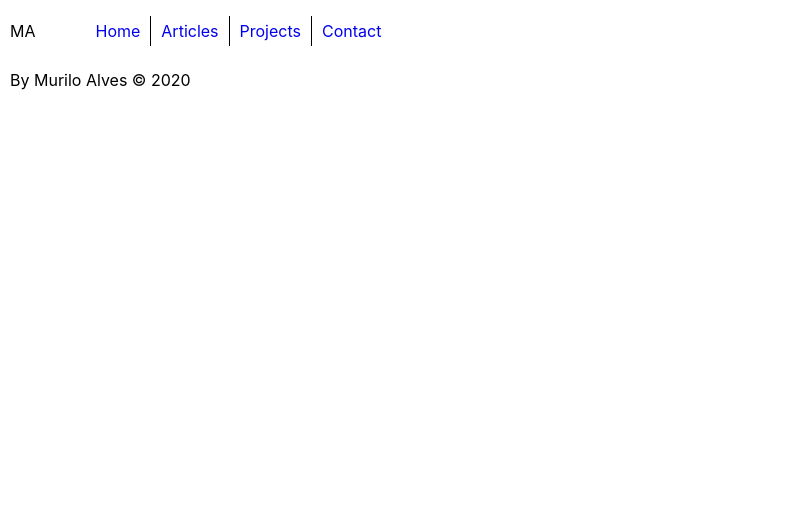
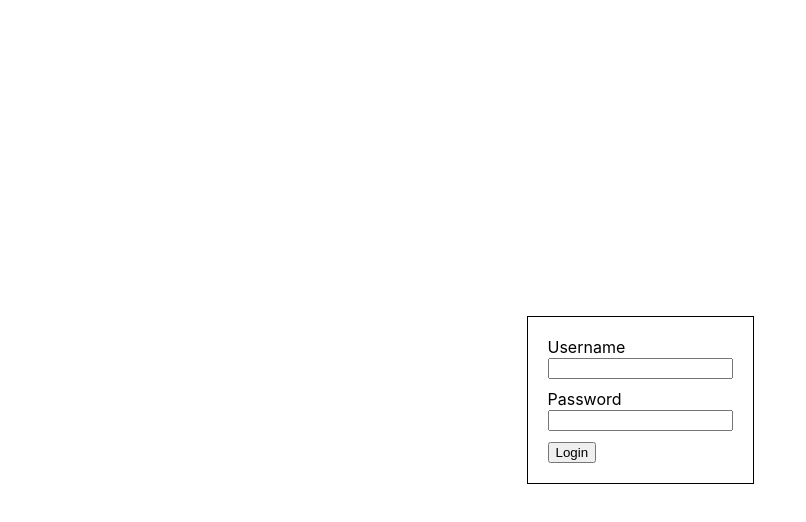
Before and after one commit to muriloreis3/my-portfolio-frontend, a React (Create React App) app: page /admin in a window 1280 px wide. Shown: the top 522 px of the page, without its empty margins (0-806 px from the left). Built offline with nearby package versions, Linux system fonts and the light colour scheme.

Commit message:
Creation of login screen

```diff
--- a/src/App.css
+++ b/src/App.css
@@ -15,6 +15,12 @@ main {
 
 .wrapper {
     width: min-content;
+    height: min-content;
+    align-self: center;
+}
+
+.formGroup {
+    margin: 10px 0;
 }
 
 .card {
--- a/src/App.js
+++ b/src/App.js
@@ -2,30 +2,16 @@ import React from 'react';
 import './App.css';
 import { Switch, Route } from 'react-router-dom';
 
-import Header from './components/Layout/Header/Header';
-import Footer from './components/Layout/Footer/Footer';
-import Articles from './components/Articles/Articles'
-import Article from './components/Articles/Article/Article'
-import Projects from './components/Projects/Projects'
-import Project from './components/Projects/Project/Project'
-import Contact from './components/Contact/Contact';
-import About from './components/About/About';
+import Layout from './components/Layout/Layout';
+import Login from './components/Admin/Login/Login'
 
 function App() {
   return (
     <div className="App">
-      <Header />
-      <main>
-        <Switch>
-          <Route path='/article/:id' component={Article} />
-          <Route path='/articles' component={Articles}/>
-          <Route path='/project/:id' component={Project} />
-          <Route path='/projects' component={Projects}/>
-          <Route path='/contact' component={Contact} />
-          <Route path='/' exact component={About}/>
-        </Switch>
-      </main>
-      <Footer />
+      <Switch>
+        <Route path="/admin" component={Login}/>
+        <Route path="/" component={Layout}/>
+      </Switch>
     </div>
   );
 }
--- /dev/null
+++ b/src/components/Admin/Login/Login.js
@@ -0,0 +1,24 @@
+import React from 'react'
+
+import classes from './Login.module.css'
+
+export default function Login() {
+    const classesBox = ['wrapper', classes.LoginBox]
+    return (
+        <div className={classes.Login}>
+            <div className={classesBox.join(' ')}>
+                <div>
+                    <label htmlFor="">Username</label>
+                    <input type="text" name="username"/>
+                </div>
+                <div>
+                    <label htmlFor="">Password</label>
+                    <input type="password" name="password"/>
+                </div>
+                <div>
+                    <input type="submit" value="Login"/>
+                </div>
+            </div>
+        </div>
+    )
+}
--- /dev/null
+++ b/src/components/Admin/Login/Login.module.css
@@ -0,0 +1,19 @@
+.Login {
+    display: flex;
+    justify-content: center;
+    align-content: center;
+    height: 100vh;
+}
+
+.LoginBox {
+    border: 1px solid black;
+    padding: 20px;
+}
+
+.LoginBox div {
+    margin-bottom: 10px;
+}
+
+.LoginBox div:last-child {
+    margin-bottom: 0;
+}
--- a/src/components/Contact/Contact.module.css
+++ b/src/components/Contact/Contact.module.css
@@ -4,7 +4,3 @@
     justify-content: center;
     align-items: center;
 }
-
-.formGroup {
-    margin: 10px 0;
-}
--- /dev/null
+++ b/src/components/Layout/Layout.js
@@ -0,0 +1,30 @@
+import React from 'react';
+import { Route, Switch } from 'react-router-dom';
+
+import Header from './Header/Header';
+import Footer from './Footer/Footer';
+import Articles from '../Articles/Articles';
+import Article from '../Articles/Article/Article';
+import Projects from '../Projects/Projects';
+import Project from '../Projects/Project/Project';
+import Contact from '../Contact/Contact';
+import About from '../About/About';
+
+export default function Layout(props) {
+    return (
+        <div>
+            <Header />
+            <main>
+                <Switch>
+                    <Route path={ props.match.path + 'article/:id' } component={Article} />
+                    <Route path={ props.match.path + 'articles' } component={Articles}/>
+                    <Route path={ props.match.path + 'project/:id' } component={Project} />
+                    <Route path={ props.match.path + 'projects' } component={Projects}/>
+                    <Route path={ props.match.path + 'contact' } component={Contact} />
+                    <Route path={ props.match.path + '/' } exact component={About}/>
+                </Switch>
+            </main>
+            <Footer />
+        </div>
+    )
+}
```
